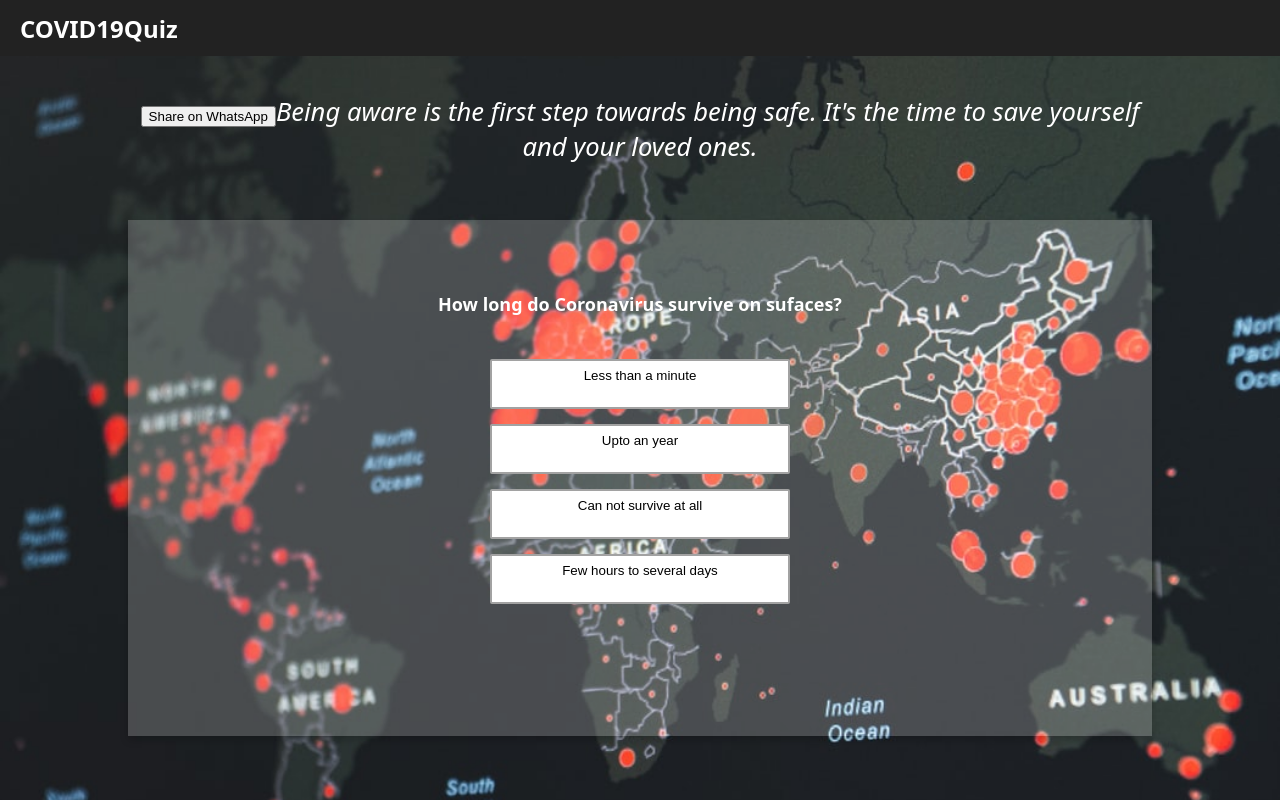
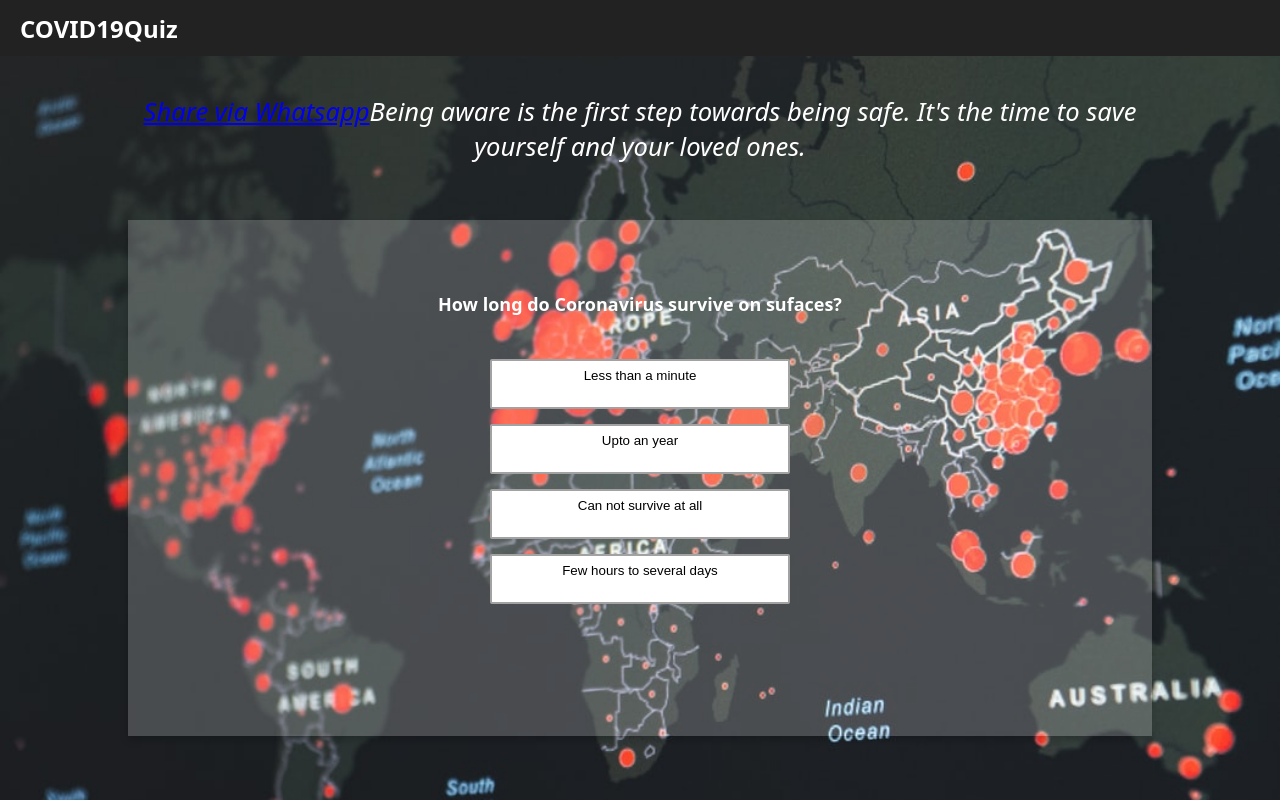
Before and after one commit to iAchyut/COVID-19, a React (Create React App) app: page / in a window 1280 px wide. Built offline with nearby package versions, Linux system fonts and the light colour scheme.

Commit message:
whatsapp1

```diff
--- a/src/screens/home/home.jsx
+++ b/src/screens/home/home.jsx
@@ -126,9 +126,11 @@ export default class Home extends Component {
 
     return (
       <div className = {Styles.root}>
-      <p className={Styles.heading}> <a href="whatsapp://send" data-text="Text you want to Share" class="wa_btn wa_btn_s" data-href="URL you want to share" onClick="ga('send', 'event', { eventCategory: 'Social', eventAction: 'Share', eventLabel: 'WhatsAppShare', eventValue: 0});" >
-<button>Share on WhatsApp</button>
-</a>Being aware is the first step towards being safe. It's the time to save yourself and your loved ones.</p>
+      <p className={Styles.heading}>
+
+        <a href="whatsapp://send?text=The text to share!" data-action="share/whatsapp/share">Share via Whatsapp</a>
+
+      Being aware is the first step towards being safe. It's the time to save yourself and your loved ones.</p>
         <List />
         <div className = {Styles.container}>
           {
```
